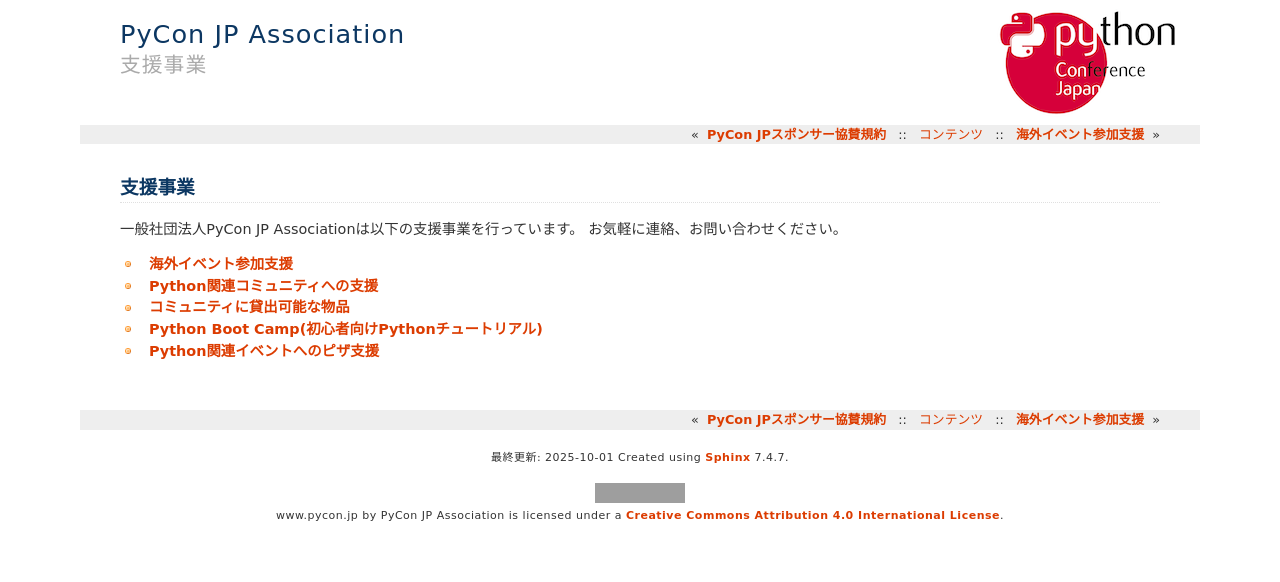
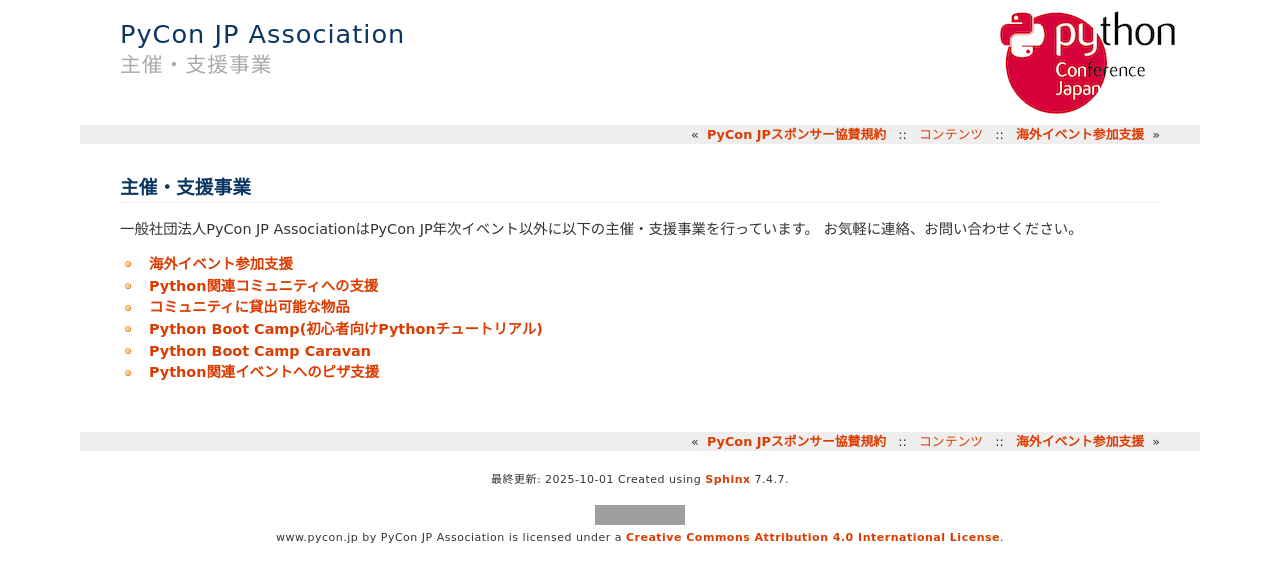
Before and after one commit to pyconjp/www.pycon.jp, a Sphinx documentation site: the page built from source/support/index.md, in a window 1280 px wide. Shown: the top 582 px of the page. Built offline with Sphinx 7.4.7, drawn with Linux system fonts in a browser that asks for light colours; grey boxes are pictures that could not be loaded.

Commit message:
ISSHA-3731 add pycamp caravan page

````diff
--- a/source/support/index.md
+++ b/source/support/index.md
@@ -1,6 +1,6 @@
-# 支援事業
+# 主催・支援事業
 
-一般社団法人PyCon JP Associationは以下の支援事業を行っています。
+一般社団法人PyCon JP AssociationはPyCon JP年次イベント以外に以下の主催・支援事業を行っています。
 お気軽に連絡、お問い合わせください。
 
 ```{toctree}
@@ -10,5 +10,6 @@
 community
 goods
 bootcamp
+pycamp-caravan
 pizza
 ```
````
Also changed, not shown: source/support/pycamp-caravan.md (added, +13 -0 lines).
